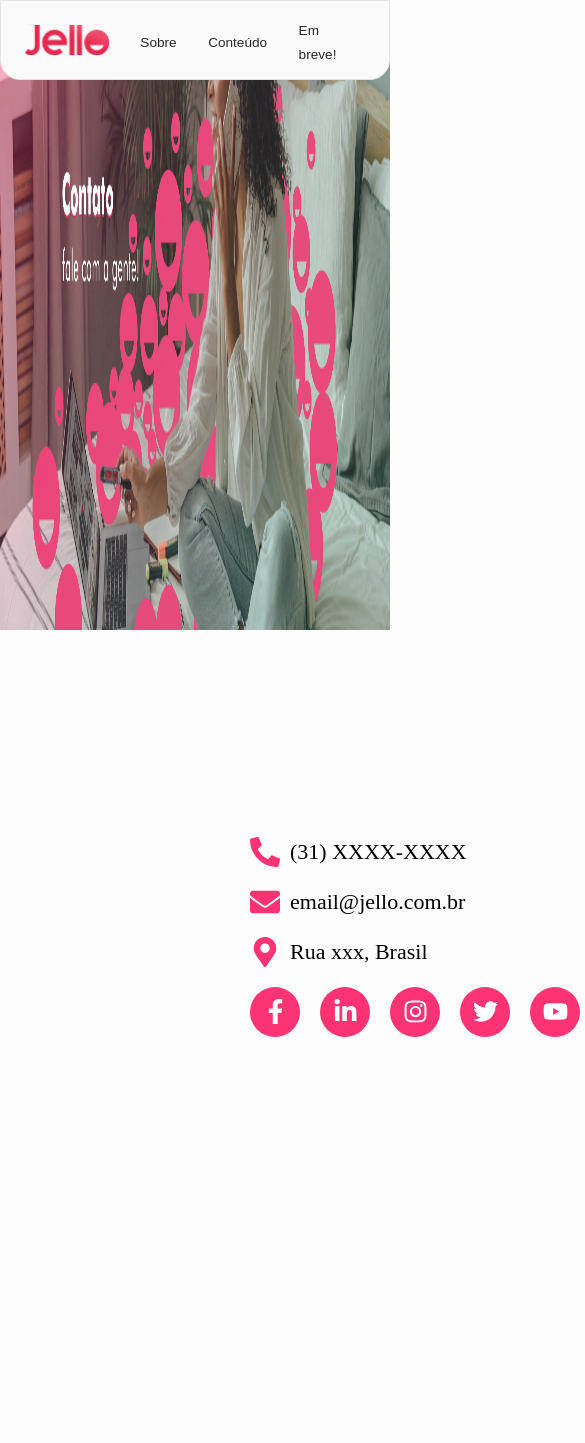
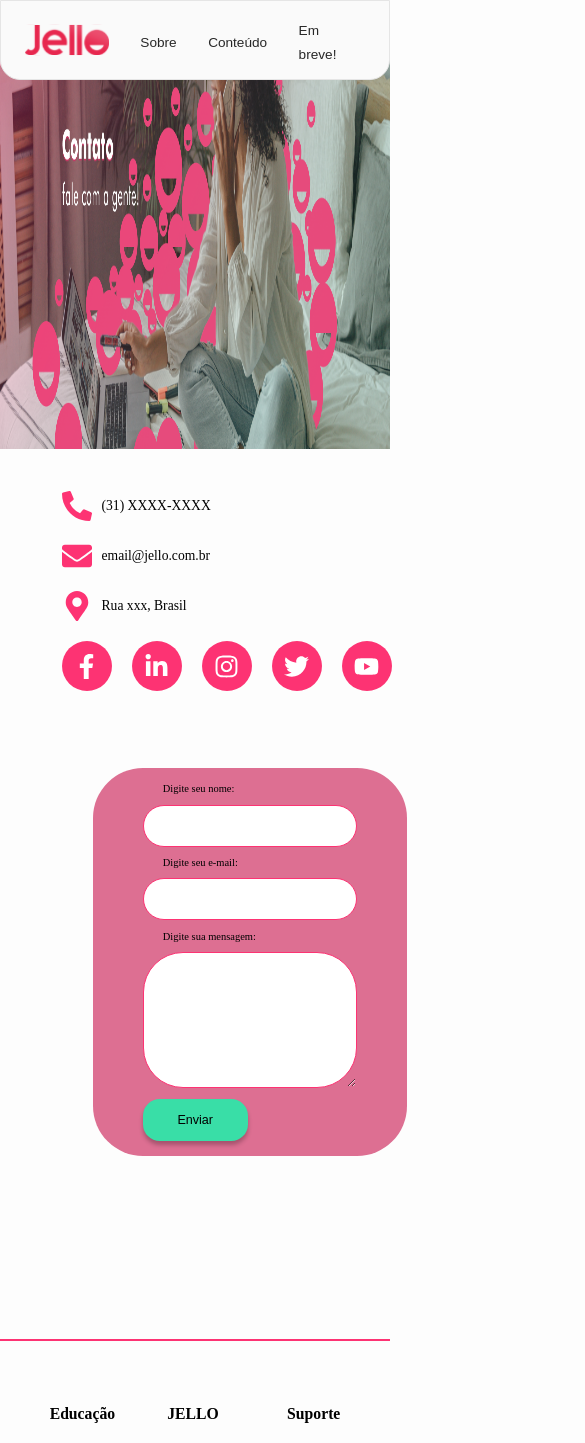
Before and after one commit to Jello-Education/front_blog, a Next.js app: page /contact in a window 390 px wide. Shown: the top 1443 px of the page, 585 px wide, since content can reach past the window. Built offline with nearby package versions, Linux system fonts and the light colour scheme.

Commit message:
Adding responsivity

```diff
--- a/src/components/Courses/Section/index.tsx
+++ b/src/components/Courses/Section/index.tsx
@@ -17,10 +17,8 @@ const Section: React.FC = () => {
           </Icon>
         </Input>
         </Texts>
-        <Image
+        <img
           src="/courses-example-img.svg"
-          width={440}
-          height={600}
         />
     </Container>
   );
--- a/src/styles/contactStyles.ts
+++ b/src/styles/contactStyles.ts
@@ -4,7 +4,7 @@ export const Container = styled.div`
   > img {
     margin-top: 30px;
     width: 100%;
-    height: 600px;
+    height: 40rem;
   }
 `;
 
@@ -15,12 +15,17 @@ export const Info  = styled.div`
   display: flex;
   align-items: center;
   justify-content: space-around;
+
+  @media (max-width: 1000px) {
+    flex-direction: column;
+    justify-content: center;
+  }
 `;
 
 export const Left  = styled.div`
   width: 377px;
   height: 277px;
-  font-size: 22px;
+  font-size: 1.3rem;
 
   p {
     display: flex;
@@ -51,8 +56,8 @@ export const Icon = styled.div`
 `;
 
 export const Box = styled.div`
-  width: 500px;
-  height: 606px;
+  width: 30rem;
+  height: 37rem;
   background: #DD6F92;
   border-radius: 50px;
   padding: 10px 50px;
@@ -63,14 +68,14 @@ export const Box = styled.div`
   align-items: center;
 
   input, textarea {
-    width: 400px;
-    height: 60px;
+    width: 100%;
+    height: 4rem;
     border-radius: 40px;
     border: 1.90625px solid #FD3373;
   }
 
   textarea {
-    height: 213px;
+    height: 13rem;
     padding: 15px 25px;
   }
 
@@ -80,12 +85,13 @@ export const Box = styled.div`
   }
 
   button {
-    width: 267px;
-    height: 61px;
+    width: 10rem;
+    height: 4rem;
     background: #39DEA7;
     box-shadow: 0px 4px 4px rgba(0, 0, 0, 0.25);
     border-radius: 16.7564px;
     border: 0;
     align-self: flex-start;
+    font-size: 1.2rem;
   }
 `;
```
Also changed, not shown: src/components/Courses/Section/styles.ts (+12 -6 lines).
